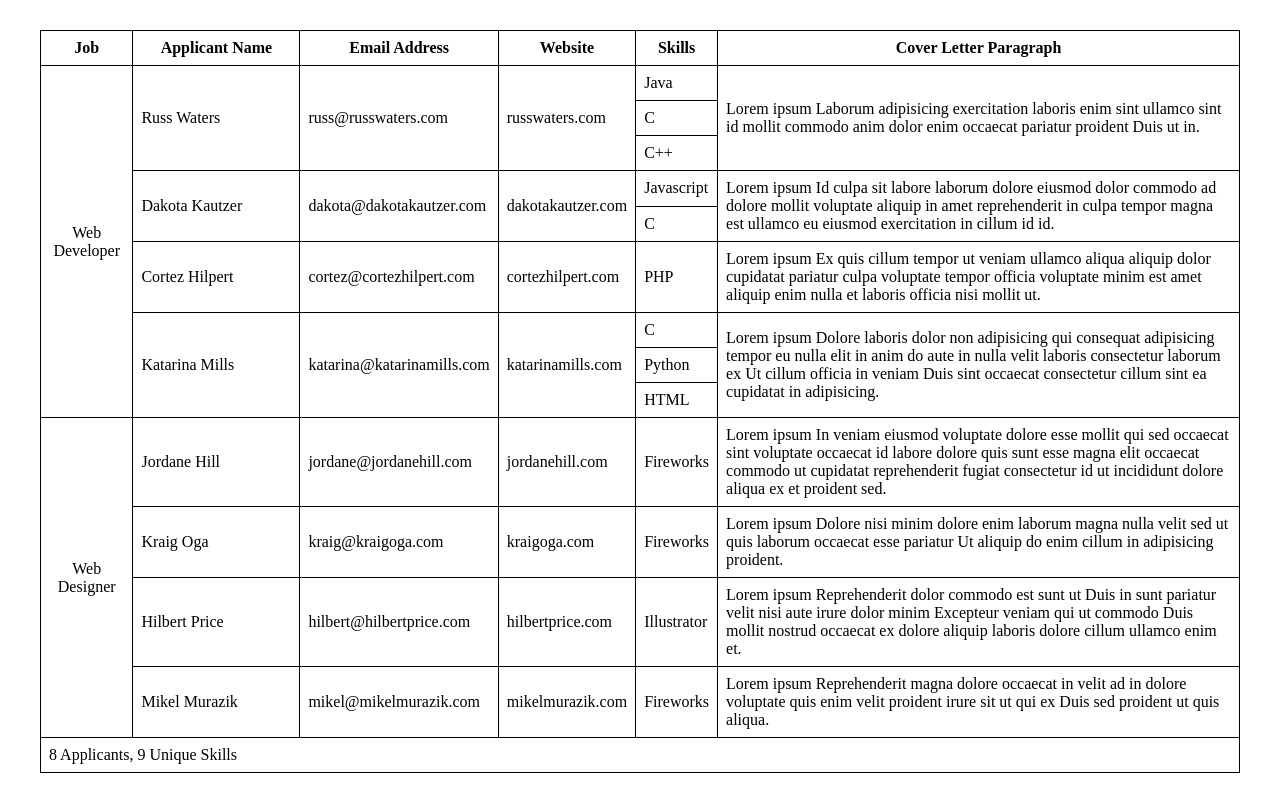
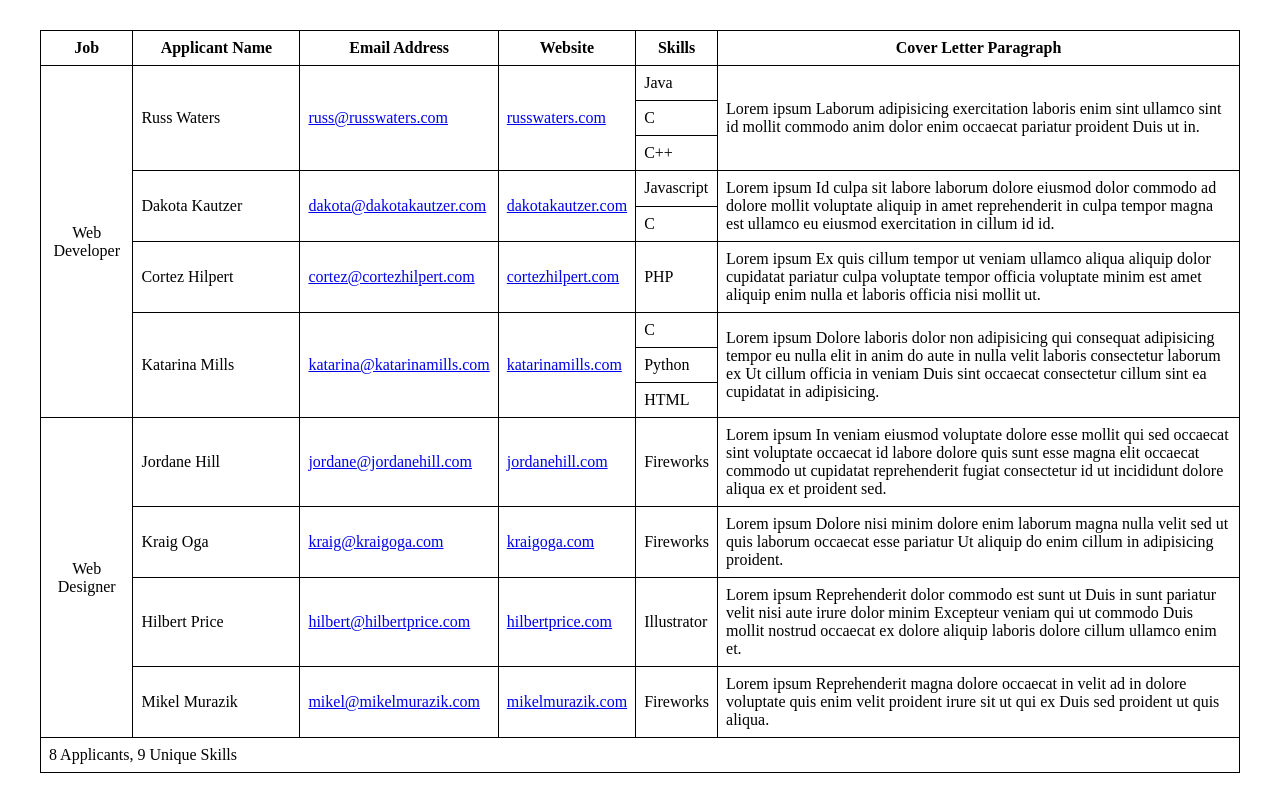
Before and after one commit to faluoke/Objective-code, a React (Create React App) app: page / in a window 1280 px wide. Built offline with nearby package versions, Linux system fonts and the light colour scheme.

Commit message:
updated email & website links

```diff
--- a/src/components/Applicant.js
+++ b/src/components/Applicant.js
@@ -6,8 +6,12 @@ function Applicant(props) {
       <td className="applicant-name" rowSpan={props.skills.length}>
         {props.name}
       </td>
-      <td rowSpan={props.skills.length}>{props.email}</td>
-      <td rowSpan={props.skills.length}>{props.website}</td>
+      <td rowSpan={props.skills.length}>
+        <a href={`mailto:${props.email}`}>{props.email}</a>
+      </td>
+      <td rowSpan={props.skills.length}>
+        <a href={`http://${props.website}`}>{props.website}</a>
+      </td>
       <td>{props.skill.name}</td>
       <td rowSpan={props.skills.length}>{props.coverLetter}</td>
     </>
--- a/src/components/Job.js
+++ b/src/components/Job.js
@@ -49,10 +49,14 @@ function Job(props) {
           {props.applicants[0].name}
         </td>
         <td rowSpan={applicantSkillCount.length}>
-          {props.applicants[0].email}
+          <a href={`mailto:${props.applicants[0].email}`}>
+            {props.applicants[0].email}
+          </a>
         </td>
         <td rowSpan={applicantSkillCount.length}>
-          {props.applicants[0].website}
+          <a href={`http://${props.applicants[0].website}`}>
+            {props.applicants[0].website}
+          </a>
         </td>
         <td>
           {/* gets first skill mapping through skills prop and display on ui */}
```
